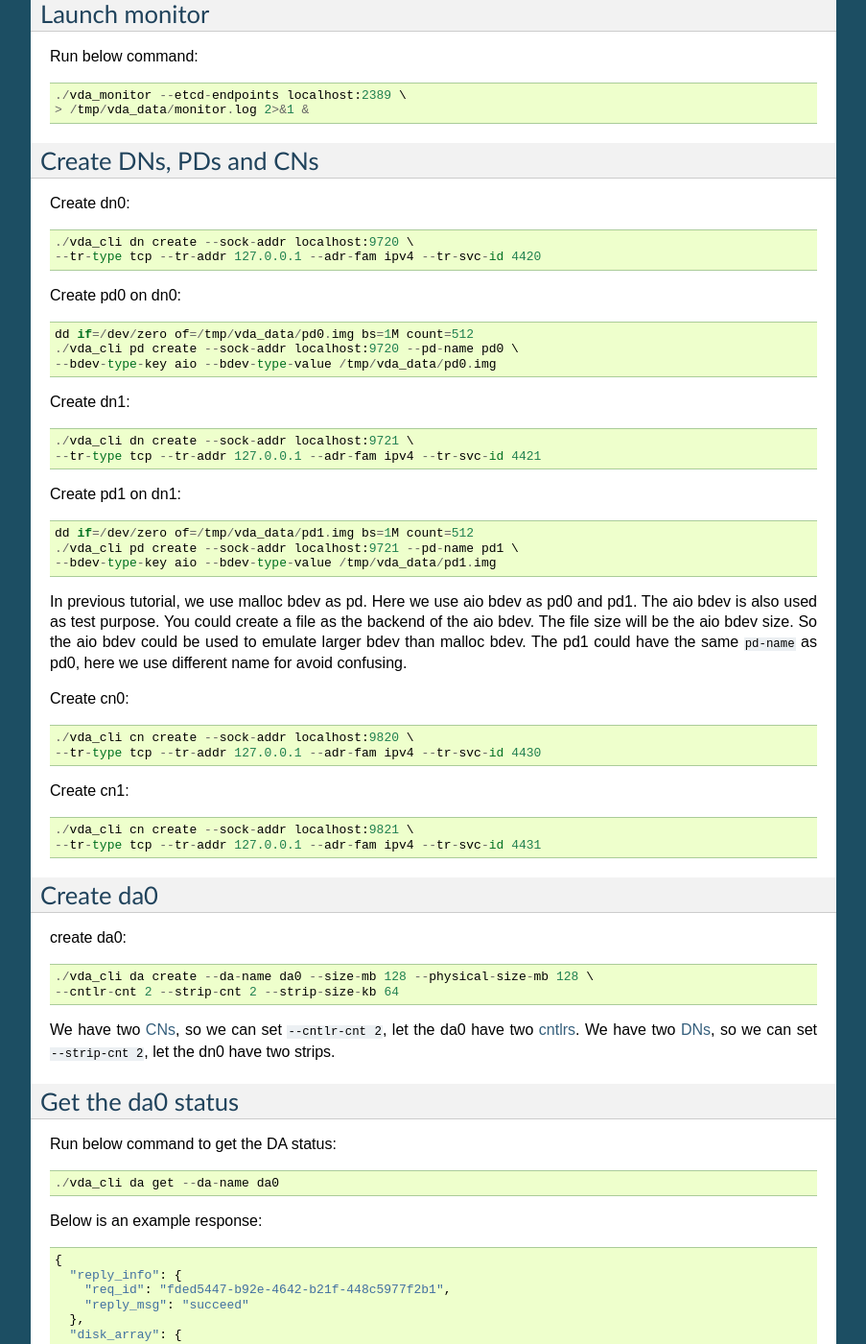
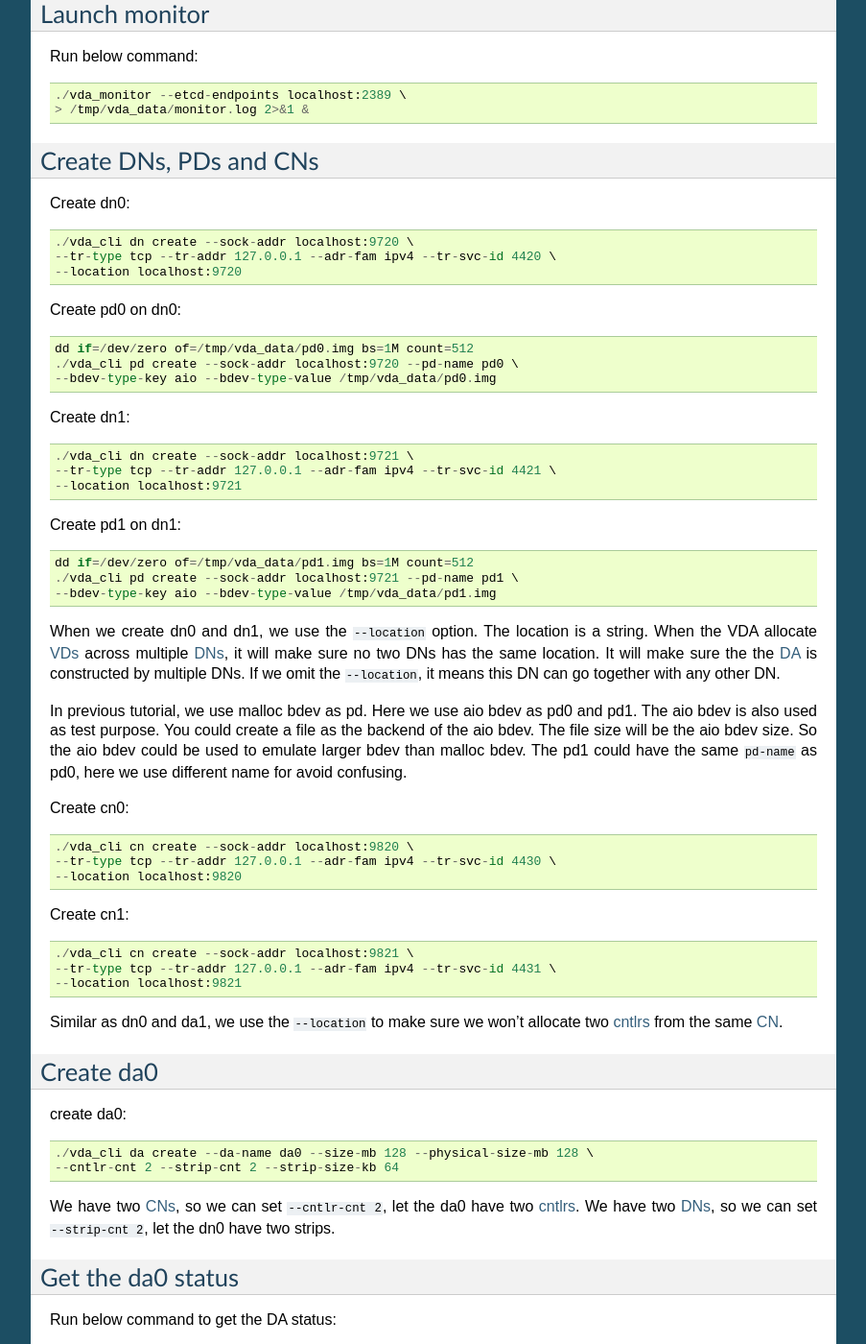
Before and after one commit to virtual-disk-array/vda_doc, a Sphinx documentation site: the page built from source/MultipleComponentsInOneServer.rst, in a window 1280 px wide and 1400 px high, scrolled down 3714 px. Shown: the whole window at 96% size, without its empty margins (198-1101 px from the left). Built offline with Sphinx 7.4.7, drawn with Linux system fonts in a browser that asks for light colours.

```diff
--- a/source/GettingStarted.rst
+++ b/source/GettingStarted.rst
@@ -8,3 +8,4 @@ Getting started
    MinimalDeployment
    MultipleComponentsInOneServer
    MultipleServers
+   WorkWithKubernetes
--- a/source/MinimalDeployment.rst
+++ b/source/MinimalDeployment.rst
@@ -1,3 +1,5 @@
+.. _minimal-deployment-label:
+
 Minimal Deployment
 ==================
 
@@ -232,7 +234,7 @@ Create DA
 We have create a :ref:`DN <dn-label>`, a :ref:`CN <cn-label>` and a
 :ref:`PD <pd-label>` in the :ref:`DN <dn-label>`. Now we can create a
 :ref:`DA <da-label>`. The :ref:`DA <da-label>` will allocate a
-:ref:`VD <vd-label` from the `PD <pd-label>`, and allocate a
+:ref:`VD <vd-label>` from the `PD <pd-label>`, and allocate a
 :ref:`cntlr <cntlr-label>` from the :ref:`CN <cn-label>`::
 
   ./vda_cli da create --da-name da0 --size-mb 64 --physical-size-mb 64 \
--- a/source/MultipleComponentsInOneServer.rst
+++ b/source/MultipleComponentsInOneServer.rst
@@ -193,7 +193,8 @@ Create DNs, PDs and CNs
 Create dn0::
 
   ./vda_cli dn create --sock-addr localhost:9720 \
-  --tr-type tcp --tr-addr 127.0.0.1 --adr-fam ipv4 --tr-svc-id 4420
+  --tr-type tcp --tr-addr 127.0.0.1 --adr-fam ipv4 --tr-svc-id 4420 \
+  --location localhost:9720
 
 Create pd0 on dn0::
 
@@ -204,13 +205,21 @@ Create pd0 on dn0::
 Create dn1::
 
   ./vda_cli dn create --sock-addr localhost:9721 \
-  --tr-type tcp --tr-addr 127.0.0.1 --adr-fam ipv4 --tr-svc-id 4421
+  --tr-type tcp --tr-addr 127.0.0.1 --adr-fam ipv4 --tr-svc-id 4421 \
+  --location localhost:9721
 
 Create pd1 on dn1::
 
   dd if=/dev/zero of=/tmp/vda_data/pd1.img bs=1M count=512
   ./vda_cli pd create --sock-addr localhost:9721 --pd-name pd1 \
   --bdev-type-key aio --bdev-type-value /tmp/vda_data/pd1.img
+
+When we create dn0 and dn1, we use the ``--location`` option. The
+location is a string. When the VDA allocate :ref:`VDs <vd-label>`
+across multiple :ref:`DNs <dn-label>`, it will make sure no two DNs
+has the same location. It will make sure the the :ref:`DA <da-label>`
+is constructed by multiple DNs. If we omit the ``--location``, it
+means this DN can go together with any other DN.
 
 In previous tutorial, we use malloc bdev as pd. Here we use aio bdev
 as pd0 and pd1. The aio bdev is also used as test purpose. You could
@@ -222,12 +231,17 @@ here we use different name for avoid confusing.
 Create cn0::
 
   ./vda_cli cn create --sock-addr localhost:9820 \
-  --tr-type tcp --tr-addr 127.0.0.1 --adr-fam ipv4 --tr-svc-id 4430
+  --tr-type tcp --tr-addr 127.0.0.1 --adr-fam ipv4 --tr-svc-id 4430 \
+  --location localhost:9820
 
 Create cn1::
 
   ./vda_cli cn create --sock-addr localhost:9821 \
-  --tr-type tcp --tr-addr 127.0.0.1 --adr-fam ipv4 --tr-svc-id 4431
+  --tr-type tcp --tr-addr 127.0.0.1 --adr-fam ipv4 --tr-svc-id 4431 \
+  --location localhost:9821
+
+Similar as dn0 and da1, we use the ``--location`` to make sure we
+won't allocate two :ref:`cntlrs <cntlr-label>` from the same :ref:`CN <cn-label>`.
 
 Create da0
 ^^^^^^^^^^
```
Also changed, not shown: source/WorkWithKubernetes.rst (added, +149 -0 lines), source/images/vda_and_minikube.png (added).
